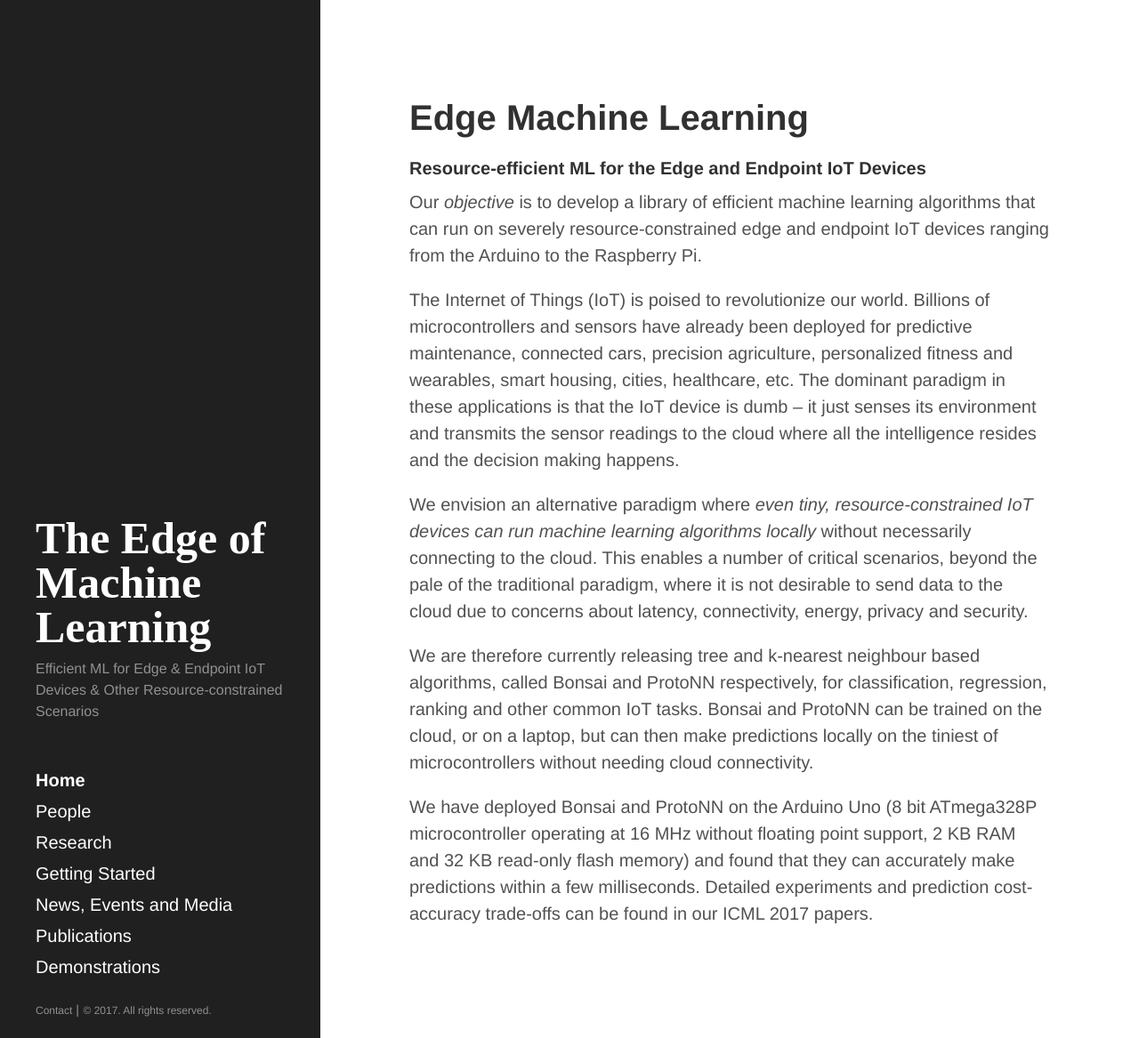
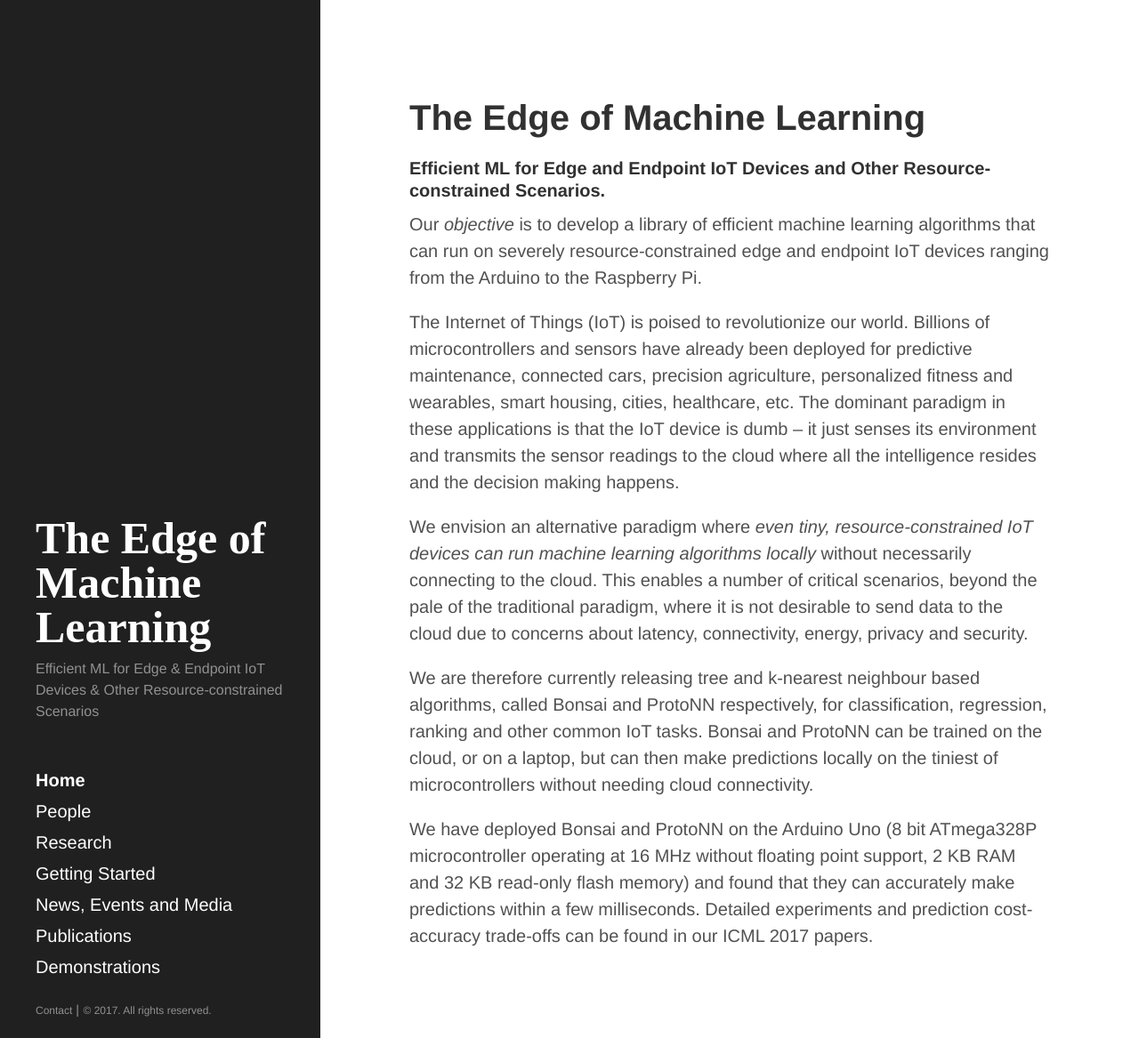
Before and after one commit to ShishirPatil/EdgeML, a Jekyll site: the page built from index.html, in a window 1280 px wide and 1167 px high. Shown: the whole window at 89% size. Built offline with Jekyll 4.4.1, drawn with Linux system fonts in a browser that asks for light colours; the list of posts is cut into pages by our own code.

Commit message:
Reverting back to The Edge of ML

```diff
--- a/Research/index.html
+++ b/Research/index.html
@@ -4,8 +4,8 @@ title: Research
 category: Research
 ---
 
-<h1> Edge Machine Learning </h1>
-<h4> Resource-efficient ML for the Edge and Endpoint IoT Devices </h4>
+<h1> The Edge of Machine Learning </h1>
+<h4 style="margin-bottom:3em;"> Efficient ML for Edge and Endpoint IoT Devices and Other Resource-constrained Scenarios </h4>
 
 
 <p><b> Objective:</b> Our objective is to develop a library of efficient machine learning algorithms which can be trained on a laptop, or the cloud, but can then make predictions locally on severely resource constrained Internet of Things devices without necessarily needing cloud connectivity.</p>
--- a/_includes/sidebar.html
+++ b/_includes/sidebar.html
@@ -27,13 +27,13 @@
         </a>
         <div class="sidebar-nav-submenu {% if page.category %}{%if page.category != 'Research' %}hidden{% endif %}{% else %}hidden{% endif %}">
           <div>
-            <a href="{{ site.baseurl }}/Research/Bonsai">Bonsai</a>
+            <a href="{{ site.baseurl }}/Research/Bonsai">&bull; Bonsai</a>
           </div>
           <div>
-            <a href="{{ site.baseurl }}/Research/ProtoNN">ProtoNN</a>
+            <a href="{{ site.baseurl }}/Research/ProtoNN">&bull; ProtoNN</a>
           </div>
           <div>
-            <a href="{{ site.baseurl }}/Research/RobustPCA">Robust PCA</a>
+            <a href="{{ site.baseurl }}/Research/RobustPCA">&bull; Robust PCA</a>
           </div>
         </div>
       </div>
--- a/index.html
+++ b/index.html
@@ -3,8 +3,8 @@ layout: default
 title: Home
 ---
 
-<h1> Edge Machine Learning </h1>
-<h4> Resource-efficient ML for the Edge and Endpoint IoT Devices </h4>
+<h1> The Edge of Machine Learning </h1>
+<h4> Efficient ML for Edge and Endpoint IoT Devices and Other Resource-constrained Scenarios. </h4>
 
 <p>
   Our <i>objective</i> is to develop a library of efficient machine learning algorithms that can run on
```
Also changed, not shown: People.md (+1 -1 lines).
